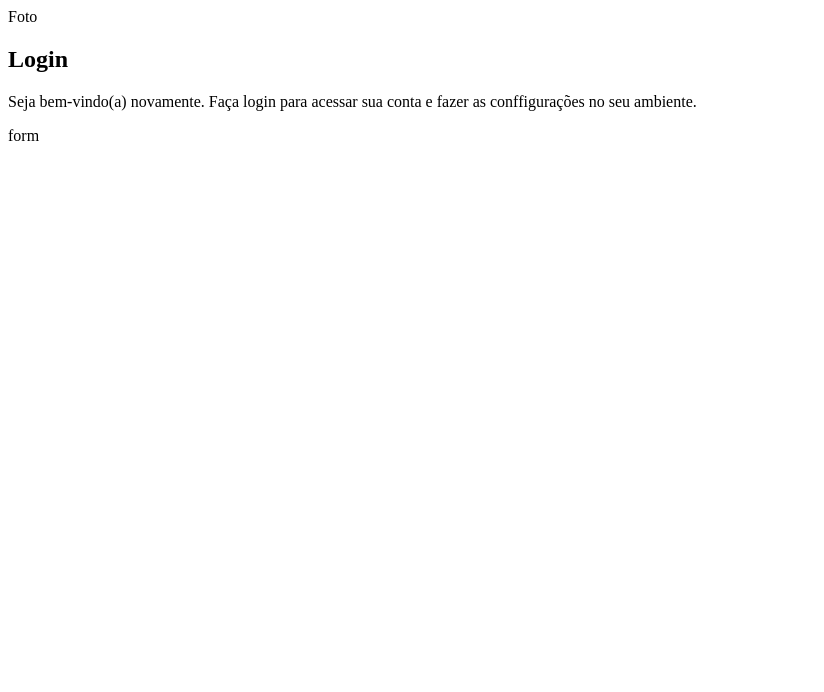
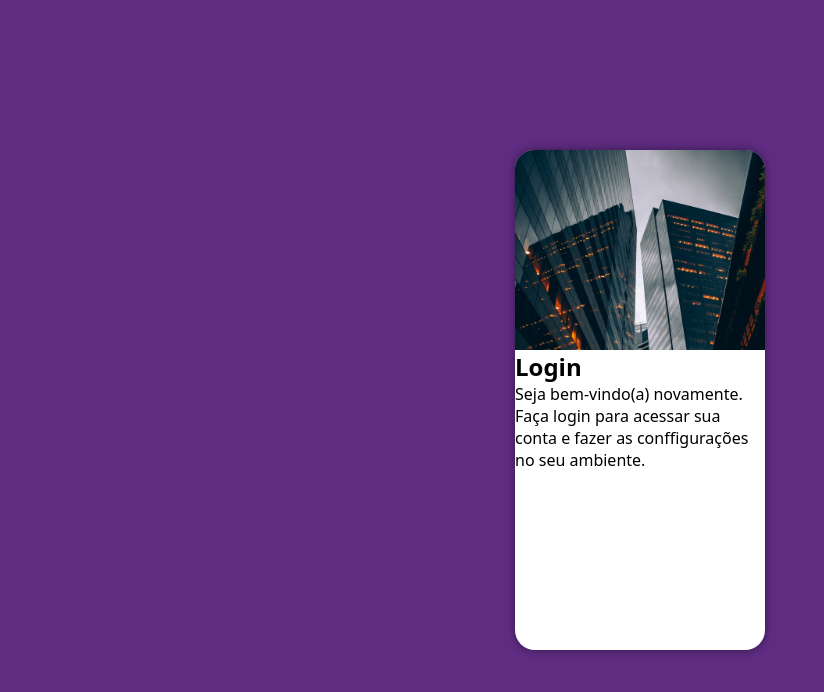
Before and after one commit to KelvinMachado1/Projeto-login, a plain HTML site: page index.html in a window 1280 px wide. Shown: the whole page, without its empty margins (0-824 px from the left). Drawn offline with Linux system fonts and the light colour scheme.

Commit message:
Segunda parte do projeto

```diff
--- a/Estilos/style.css
+++ b/Estilos/style.css
@@ -1 +1,50 @@
 @charset "UTF-8";
+
+
+
+*{
+    font-family: system-ui, -apple-system, BlinkMacSystemFont, 'Segoe UI', Roboto, Oxygen, Ubuntu, Cantarell, 'Open Sans', 'Helvetica Neue', sans-serif;
+    padding: 0px;
+    margin: 0px;
+    box-sizing: border-box;
+}
+
+body, html{
+    background-color: #5f2c82;
+    height: 100vh;
+    width: 100vw;
+
+}
+main{
+    position: relative;
+    height: 100vh;
+    width: 100vw;
+
+}
+
+section#Login{
+    position: absolute;
+    top: 50%;
+    left: 50%;
+    transform: translate(-50%, -50%);
+    overflow: hidden;
+
+    background-color: white;
+    width: 250px;
+    height: 500px;
+    border-radius: 20px;
+    box-shadow: 0px 0px 10px rgba(0, 0, 0, 0.450);
+}
+
+section#Login > div#imagem {
+    display: block;
+    background: #5f2c82 url(../Imagens/metal.jpg) no-repeat;
+    background-size: cover;
+    height: 200px;
+}
+
+section#login > div#formulario{
+    display: block;
+    padding: 10px;
+
+}
--- a/index.html
+++ b/index.html
@@ -11,17 +11,13 @@
     <main>
         <section id="Login">
             <div id="imagem">
-                Foto
             </div>
             <div id="formulario">
                 <h1>Login</h1>
                 <P>Seja bem-vindo(a) novamente. Faça login para acessar sua conta e
-                fazer as conffigurações no seu ambiente.</P>                 form
-                    <form action="login.php" method="post">
-
-                    </form>
+                fazer as conffigurações no seu ambiente.</P>
+                    <form action="login.php" method="post"> </form>
             </div>
-
         </section>
     </main>
 
```
